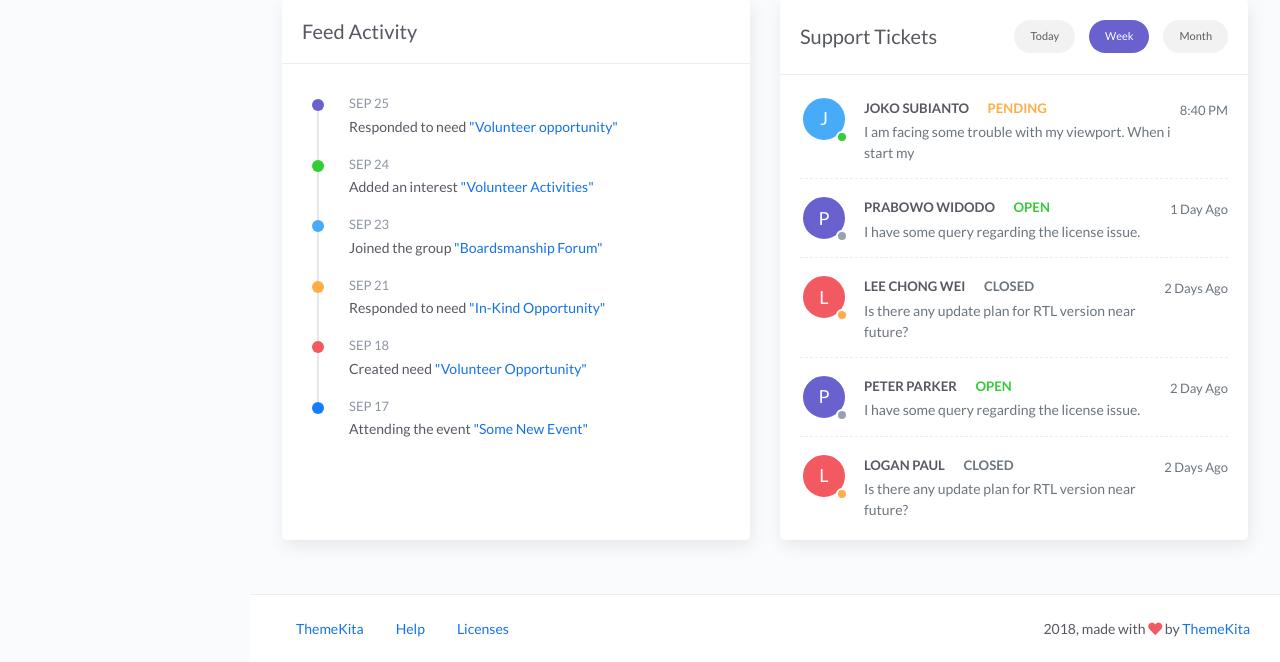
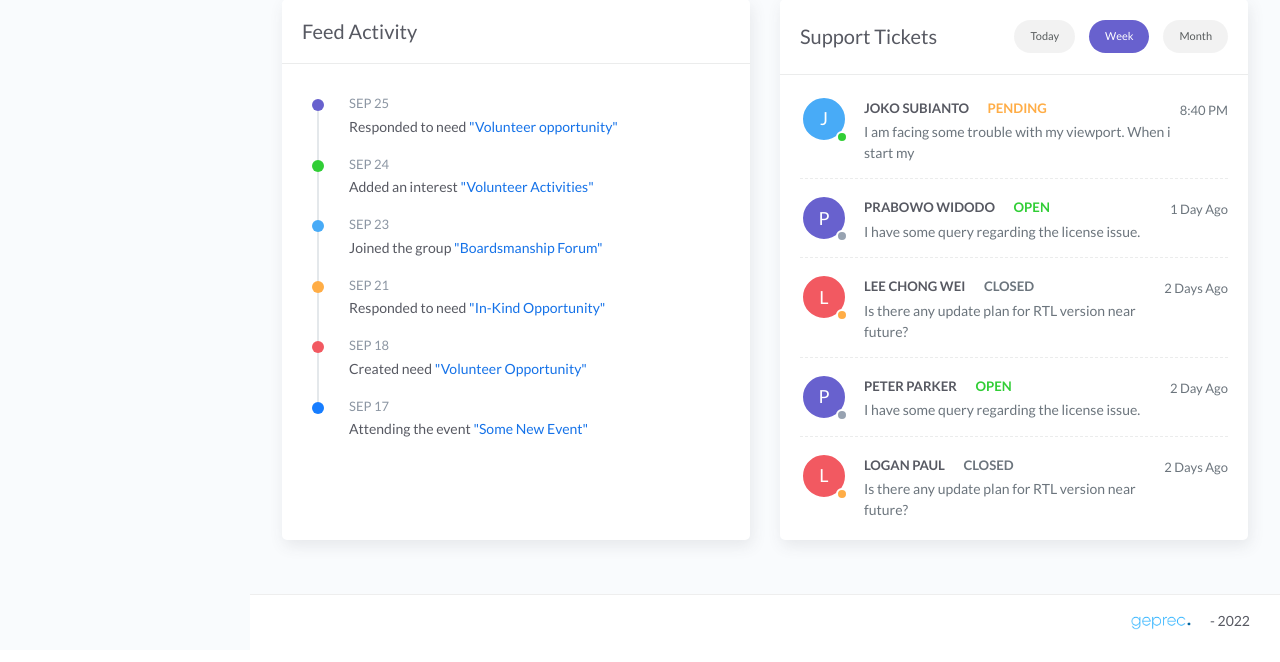
Before and after one commit to hdpolover/geprec_web, a CodeIgniter app: page /database/index.php/dashboard/index in a window 1280 px wide. Shown: the part 2331-2993 px from the top of the page. After the commit the page ends 2961 px from the top, so only its background shows below. Run offline with CodeIgniter, Linux system fonts and the light colour scheme; a user stored in the database is signed in; data that the repository does not hold is empty; style sheets or scripts are compiled from the project's sources; some libraries are stand-ins or nearby versions.

Commit message:
[UPD] Minor

```diff
--- a/application/controllers/Dashboard.php
+++ b/application/controllers/Dashboard.php
@@ -11,6 +11,7 @@ class Dashboard extends CI_Controller {
 
 		$data = array(
 			'title' => 'Dashboard',
+			'nav_id' => 'nav_dashboard',
 		);
 
 		$this->template->view('VDashboard', $data);
--- a/application/views/template/footer.php
+++ b/application/views/template/footer.php
@@ -1,26 +1,7 @@
 <footer class="footer">
     <div class="container-fluid">
-        <nav class="pull-left">
-            <ul class="nav">
-                <li class="nav-item">
-                    <a class="nav-link" href="https://www.themekita.com">
-                        ThemeKita
-                    </a>
-                </li>
-                <li class="nav-item">
-                    <a class="nav-link" href="#">
-                        Help
-                    </a>
-                </li>
-                <li class="nav-item">
-                    <a class="nav-link" href="#">
-                        Licenses
-                    </a>
-                </li>
-            </ul>
-        </nav>
         <div class="copyright ml-auto">
-            2018, made with <i class="fa fa-heart heart text-danger"></i> by <a href="https://www.themekita.com">ThemeKita</a>
+            <img src="<?= config_item('img') ?>GEPREC.png" alt="navbar brand" class="navbar-brand" width="60px;"> - 2022
         </div>
     </div>
 </footer>
--- a/application/views/template/header.php
+++ b/application/views/template/header.php
@@ -129,8 +129,8 @@
             <!-- Logo Header -->
             <div class="logo-header" data-background-color="blue">
 
-                <a href="index.html" class="logo">
-                    <img src="<?= config_item('img') ?>logo.svg" alt="navbar brand" class="navbar-brand">
+                <a href="<?= base_url('dashboard') ?>" class="logo">
+                    <img src="<?= config_item('img') ?>GEPREC.png" alt="navbar brand" class="navbar-brand" width="120px;">
                 </a>
                 <button class="navbar-toggler sidenav-toggler ml-auto" type="button" data-toggle="collapse" data-target="collapse" aria-expanded="false" aria-label="Toggle navigation">
                     <span class="navbar-toggler-icon">
@@ -151,64 +151,6 @@
 
                 <div class="container-fluid">
                     <ul class="navbar-nav topbar-nav ml-md-auto align-items-center">
-                        <li class="nav-item dropdown hidden-caret">
-                            <a class="nav-link dropdown-toggle" href="#" id="notifDropdown" role="button" data-toggle="dropdown" aria-haspopup="true" aria-expanded="false">
-                                <i class="fa fa-bell"></i>
-                                <span class="notification">4</span>
-                            </a>
-                            <ul class="dropdown-menu notif-box animated fadeIn" aria-labelledby="notifDropdown">
-                                <li>
-                                    <div class="dropdown-title">You have 4 new notification</div>
-                                </li>
-                                <li>
-                                    <div class="notif-scroll scrollbar-outer">
-                                        <div class="notif-center">
-                                            <a href="#">
-                                                <div class="notif-icon notif-primary"> <i class="fa fa-user-plus"></i> </div>
-                                                <div class="notif-content">
-                                                    <span class="block">
-                                                        New user registered
-                                                    </span>
-                                                    <span class="time">5 minutes ago</span>
-                                                </div>
-                                            </a>
-                                            <a href="#">
-                                                <div class="notif-icon notif-success"> <i class="fa fa-comment"></i> </div>
-                                                <div class="notif-content">
-                                                    <span class="block">
-                                                        Rahmad commented on Admin
-                                                    </span>
-                                                    <span class="time">12 minutes ago</span>
-                                                </div>
-                                            </a>
-                                            <a href="#">
-                                                <div class="notif-img">
-                                                    <img src="<?= config_item('img') ?>profile2.jpg" alt="Img Profile">
-                                                </div>
-                                                <div class="notif-content">
-                                                    <span class="block">
-                                                        Reza send messages to you
-                                                    </span>
-                                                    <span class="time">12 minutes ago</span>
-                                                </div>
-                                            </a>
-                                            <a href="#">
-                                                <div class="notif-icon notif-danger"> <i class="fa fa-heart"></i> </div>
-                                                <div class="notif-content">
-                                                    <span class="block">
-                                                        Farrah liked Admin
-                                                    </span>
-                                                    <span class="time">17 minutes ago</span>
-                                                </div>
-                                            </a>
-                                        </div>
-                                    </div>
-                                </li>
-                                <li>
-                                    <a class="see-all" href="javascript:void(0);">See all notifications<i class="fa fa-angle-right"></i> </a>
-                                </li>
-                            </ul>
-                        </li>
                         <li class="nav-item dropdown hidden-caret">
                             <a class="dropdown-toggle profile-pic" data-toggle="dropdown" href="#" aria-expanded="false">
                                 <div class="avatar-sm">
```
Also changed, not shown: assets/img/GEPREC-01.jpg (added), assets/img/GEPREC-01.png (added), assets/img/GEPREC.png (added).
